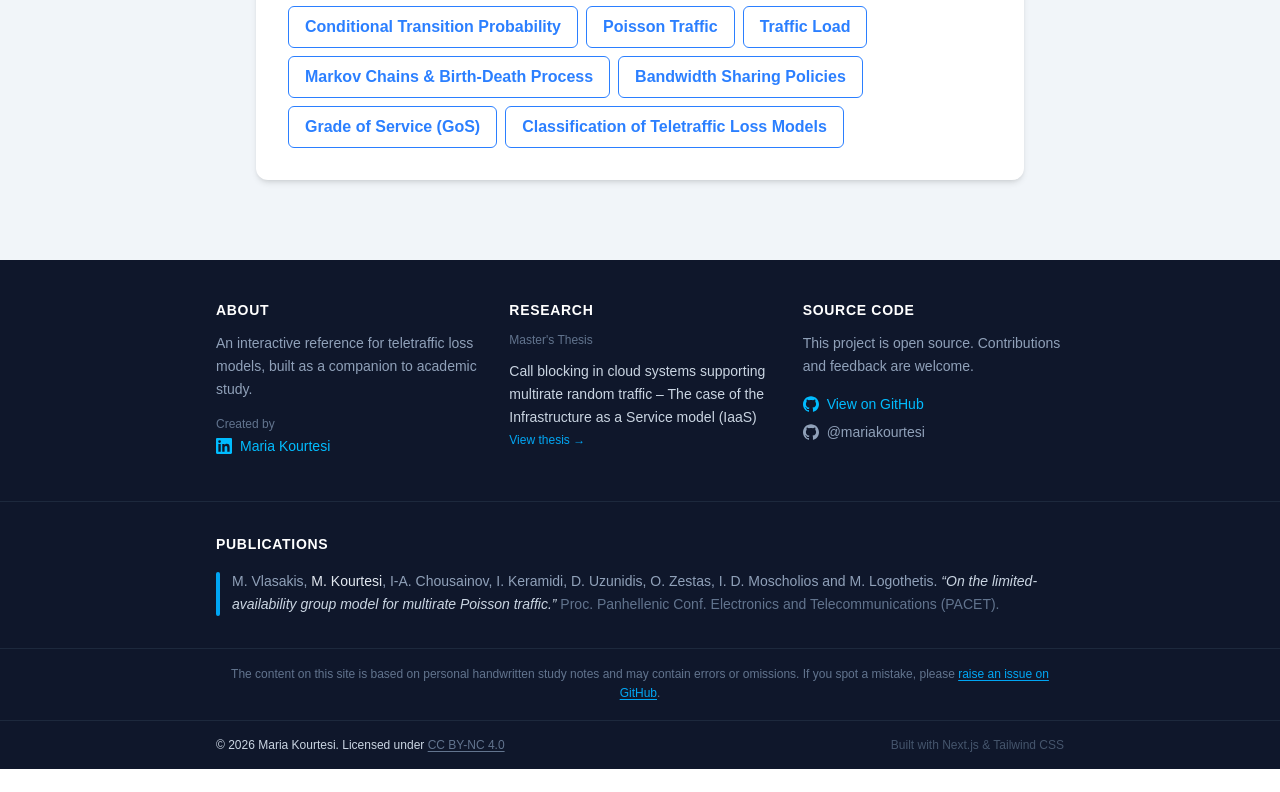
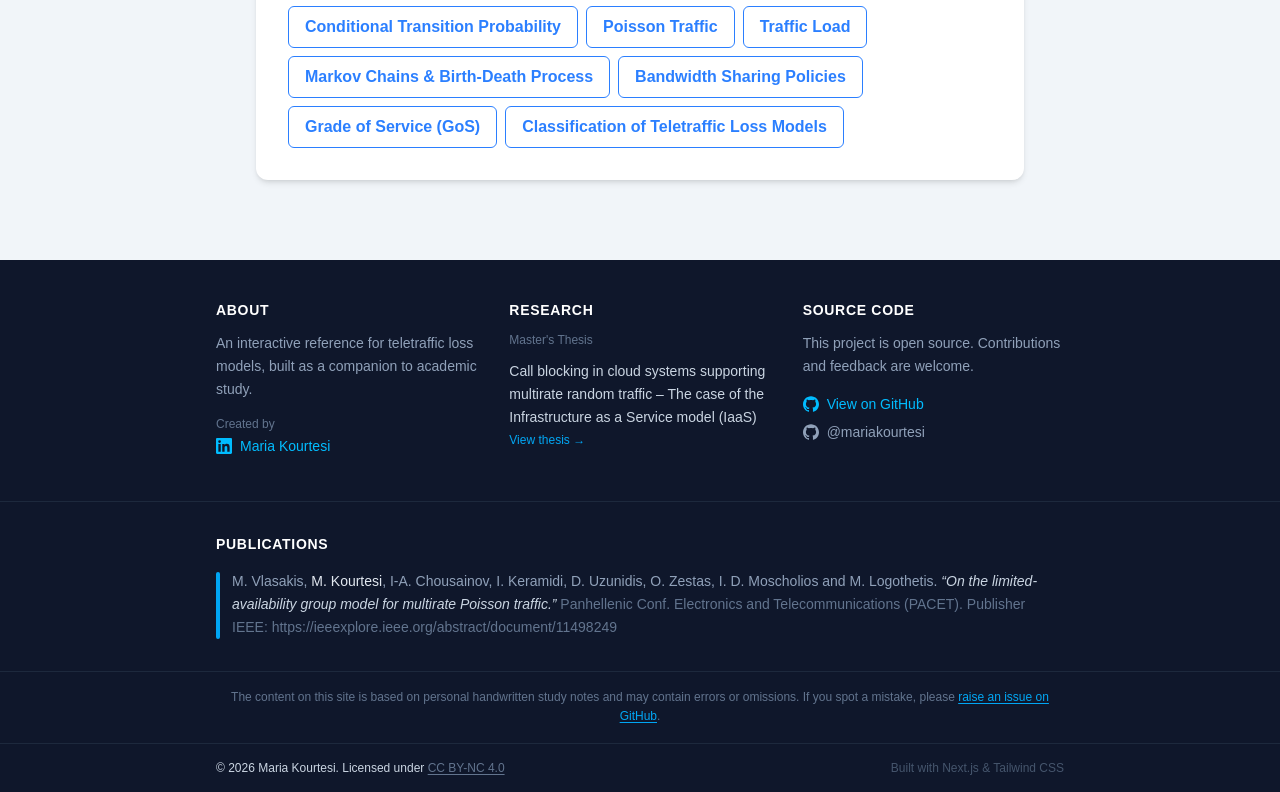
Before and after one commit to marias-world/teletraffic-models-ui, a Next.js app: page / in a window 1280 px wide. Shown: the part 692-1484 px from the top of the page. Before the commit the page ends 1461 px from the top, so only its background shows below. Built offline with nearby package versions, Linux system fonts and the light colour scheme.

Commit message:
chore: add link to publication

```diff
--- a/src/components/footer.tsx
+++ b/src/components/footer.tsx
@@ -97,7 +97,9 @@ export default function Footer() {
               <p className="text-sm leading-relaxed">
                 <span className="text-slate-400">
                   M. Vlasakis,{" "}
-                  <span className="text-slate-200 font-medium">M. Kourtesi</span>
+                  <span className="text-slate-200 font-medium">
+                    M. Kourtesi
+                  </span>
                   , I-A. Chousainov, I. Keramidi, D. Uzunidis, O. Zestas, I. D.
                   Moscholios and M. Logothetis.{" "}
                 </span>
@@ -107,9 +109,18 @@ export default function Footer() {
                 </span>
                 <span className="text-slate-500">
                   {" "}
-                  Proc. Panhellenic Conf. Electronics and Telecommunications
-                  (PACET).
+                  Panhellenic Conf. Electronics and Telecommunications (PACET).
                 </span>
+                <span> </span>
+                <a
+                  href="https://ieeexplore.ieee.org/abstract/document/11498249"
+                  target="_blank"
+                  rel="noopener noreferrer"
+                  className="text-slate-500 hover:underline"
+                >
+                  Publisher IEEE:
+                  https://ieeexplore.ieee.org/abstract/document/11498249
+                </a>
               </p>
             </li>
           </ul>
```
